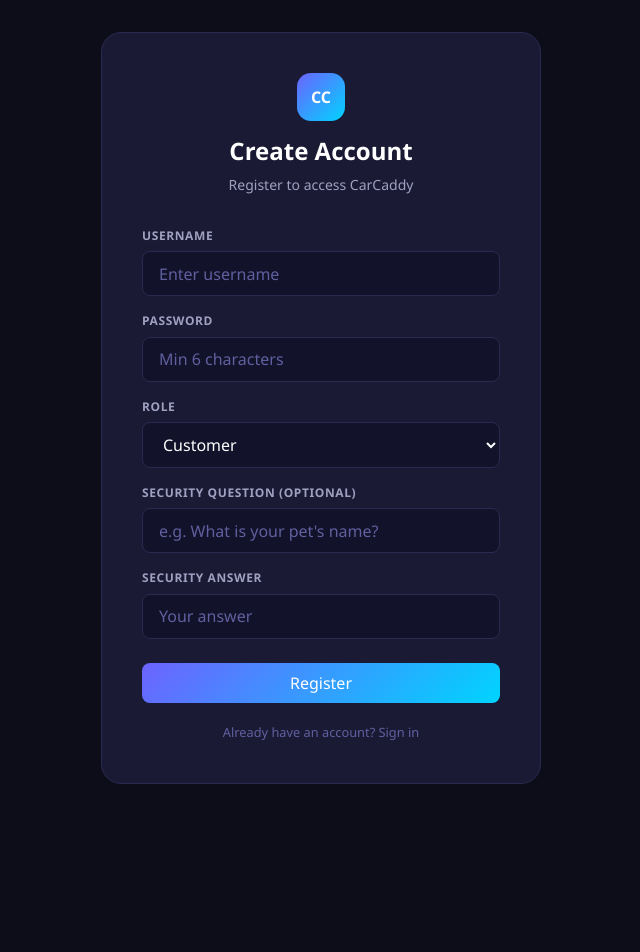
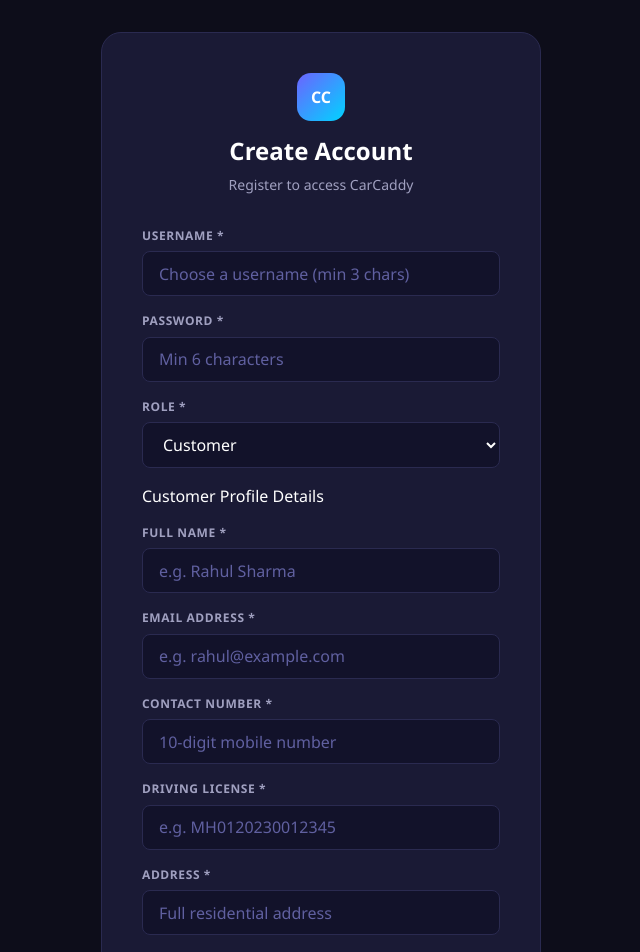
Before and after one commit to Vivek-kumar-N/FleetFLow, an Angular app in the folder CarCaddy/carcaddy_Frontend/carcaddyFrontend/: page /register in a window 1280 px wide. Shown: the top 952 px of the page, without its empty margins (319-959 px from the left). Before the commit the page ends 816 px from the top, so only its background shows below. Built offline with nearby package versions, Linux system fonts and the light colour scheme.

Commit message:
Genral Changes Commit

```diff
--- a/CarCaddy/carcaddy_Frontend/carcaddyFrontend/src/app/auth/register/register.component.html
+++ b/CarCaddy/carcaddy_Frontend/carcaddyFrontend/src/app/auth/register/register.component.html
@@ -10,29 +10,79 @@
     <div *ngIf="success" class="cc-alert cc-alert-success">{{ success }}</div>
 
     <form [formGroup]="form" (ngSubmit)="onSubmit()">
+
+      <!-- Account Details -->
       <div class="mb-3">
-        <label class="cc-label">Username</label>
-        <input type="text" class="cc-input w-100" formControlName="username" placeholder="Enter username" />
-        <div *ngIf="f['username'].touched && f['username'].errors?.['required']" class="field-error">Username required</div>
+        <label class="cc-label">Username *</label>
+        <input type="text" class="cc-input w-100" formControlName="username" placeholder="Choose a username (min 3 chars)" />
+        <div *ngIf="f['username'].touched && f['username'].errors?.['required']" class="field-error">Username is required</div>
         <div *ngIf="f['username'].touched && f['username'].errors?.['minlength']" class="field-error">Min 3 characters</div>
       </div>
 
       <div class="mb-3">
-        <label class="cc-label">Password</label>
+        <label class="cc-label">Password *</label>
         <input type="password" class="cc-input w-100" formControlName="password" placeholder="Min 6 characters" />
-        <div *ngIf="f['password'].touched && f['password'].errors?.['required']" class="field-error">Password required</div>
+        <div *ngIf="f['password'].touched && f['password'].errors?.['required']" class="field-error">Password is required</div>
         <div *ngIf="f['password'].touched && f['password'].errors?.['minlength']" class="field-error">Min 6 characters</div>
       </div>
 
       <div class="mb-3">
-        <label class="cc-label">Role</label>
+        <label class="cc-label">Role *</label>
         <select class="cc-select w-100" formControlName="role">
+          <option value="ROLE_CUSTOMER">Customer</option>
           <option value="ROLE_ADMIN">Administrator</option>
           <option value="ROLE_EMPLOYEE">Employee</option>
-          <option value="ROLE_CUSTOMER">Customer</option>
         </select>
       </div>
 
+      <!-- Customer Profile Fields — shown only when role is ROLE_CUSTOMER -->
+      <div *ngIf="isCustomer">
+        <div class="cc-divider mb-3">
+          <span>Customer Profile Details</span>
+        </div>
+
+        <div class="mb-3">
+          <label class="cc-label">Full Name *</label>
+          <input type="text" class="cc-input w-100" formControlName="customerName" placeholder="e.g. Rahul Sharma" />
+          <div *ngIf="f['customerName'].touched && f['customerName'].errors?.['required']" class="field-error">Full name is required</div>
+          <div *ngIf="f['customerName'].touched && f['customerName'].errors?.['minlength']" class="field-error">Min 2 characters</div>
+        </div>
+
+        <div class="mb-3">
+          <label class="cc-label">Email Address *</label>
+          <input type="email" class="cc-input w-100" formControlName="emailId" placeholder="e.g. rahul@example.com" />
+          <div *ngIf="f['emailId'].touched && f['emailId'].errors?.['required']" class="field-error">Email is required</div>
+          <div *ngIf="f['emailId'].touched && f['emailId'].errors?.['email']" class="field-error">Enter a valid email address</div>
+        </div>
+
+        <div class="mb-3">
+          <label class="cc-label">Contact Number *</label>
+          <input type="text" class="cc-input w-100" formControlName="contactNumber" placeholder="10-digit mobile number" />
+          <div *ngIf="f['contactNumber'].touched && f['contactNumber'].errors?.['required']" class="field-error">Contact number is required</div>
+          <div *ngIf="f['contactNumber'].touched && f['contactNumber'].errors?.['pattern']" class="field-error">Enter a valid 10-digit number</div>
+        </div>
+
+        <div class="mb-3">
+          <label class="cc-label">Driving License *</label>
+          <input type="text" class="cc-input w-100" formControlName="drivingLicense" placeholder="e.g. MH0120230012345" />
+          <div *ngIf="f['drivingLicense'].touched && f['drivingLicense'].errors?.['required']" class="field-error">Driving license is required</div>
+          <div *ngIf="f['drivingLicense'].touched && f['drivingLicense'].errors?.['minlength']" class="field-error">Min 5 characters</div>
+        </div>
+
+        <div class="mb-3">
+          <label class="cc-label">Address *</label>
+          <input type="text" class="cc-input w-100" formControlName="address" placeholder="Full residential address" />
+          <div *ngIf="f['address'].touched && f['address'].errors?.['required']" class="field-error">Address is required</div>
+          <div *ngIf="f['address'].touched && f['address'].errors?.['minlength']" class="field-error">Min 5 characters</div>
+        </div>
+
+        <div class="mb-3">
+          <label class="cc-label">Occupation (optional)</label>
+          <input type="text" class="cc-input w-100" formControlName="occupation" placeholder="e.g. Engineer, Doctor, Student" />
+        </div>
+      </div>
+
+      <!-- Security Question (optional) -->
       <div class="mb-3">
         <label class="cc-label">Security Question (optional)</label>
         <input type="text" class="cc-input w-100" formControlName="securityQuestion" placeholder="e.g. What is your pet's name?" />
--- a/CarCaddy/carcaddy_Frontend/carcaddyFrontend/src/app/auth/register/register.component.ts
+++ b/CarCaddy/carcaddy_Frontend/carcaddyFrontend/src/app/auth/register/register.component.ts
@@ -20,8 +20,41 @@
       password: ['', [Validators.required, Validators.minLength(6)]],
       role: ['ROLE_CUSTOMER', Validators.required],
       securityQuestion: [''],
-      securityAnswer: ['']
+      securityAnswer: [''],
+      // Customer-only fields
+      customerName: [''],
+      emailId: [''],
+      contactNumber: [''],
+      drivingLicense: [''],
+      address: [''],
+      occupation: ['']
     });
+
+    // Dynamically add/remove validators when role changes
+    this.form.get('role')!.valueChanges.subscribe(role => {
+      this.updateCustomerValidators(role);
+    });
+
+    // Set initial validators since default role is ROLE_CUSTOMER
+    this.updateCustomerValidators('ROLE_CUSTOMER');
+  }
+
+  updateCustomerValidators(role: string): void {
+    const customerFields = ['customerName', 'emailId', 'contactNumber', 'drivingLicense', 'address'];
+    if (role === 'ROLE_CUSTOMER') {
+      this.form.get('customerName')!.setValidators([Validators.required, Validators.minLength(2)]);
+      this.form.get('emailId')!.setValidators([Validators.required, Validators.email]);
+      this.form.get('contactNumber')!.setValidators([Validators.required, Validators.pattern('^[0-9]{10}$')]);
+      this.form.get('drivingLicense')!.setValidators([Validators.required, Validators.minLength(5)]);
+      this.form.get('address')!.setValidators([Validators.required, Validators.minLength(5)]);
+    } else {
+      customerFields.forEach(field => this.form.get(field)!.clearValidators());
+    }
+    customerFields.forEach(field => this.form.get(field)!.updateValueAndValidity());
+  }
+
+  get isCustomer(): boolean {
+    return this.form.get('role')?.value === 'ROLE_CUSTOMER';
   }
 
   onSubmit(): void {
```
